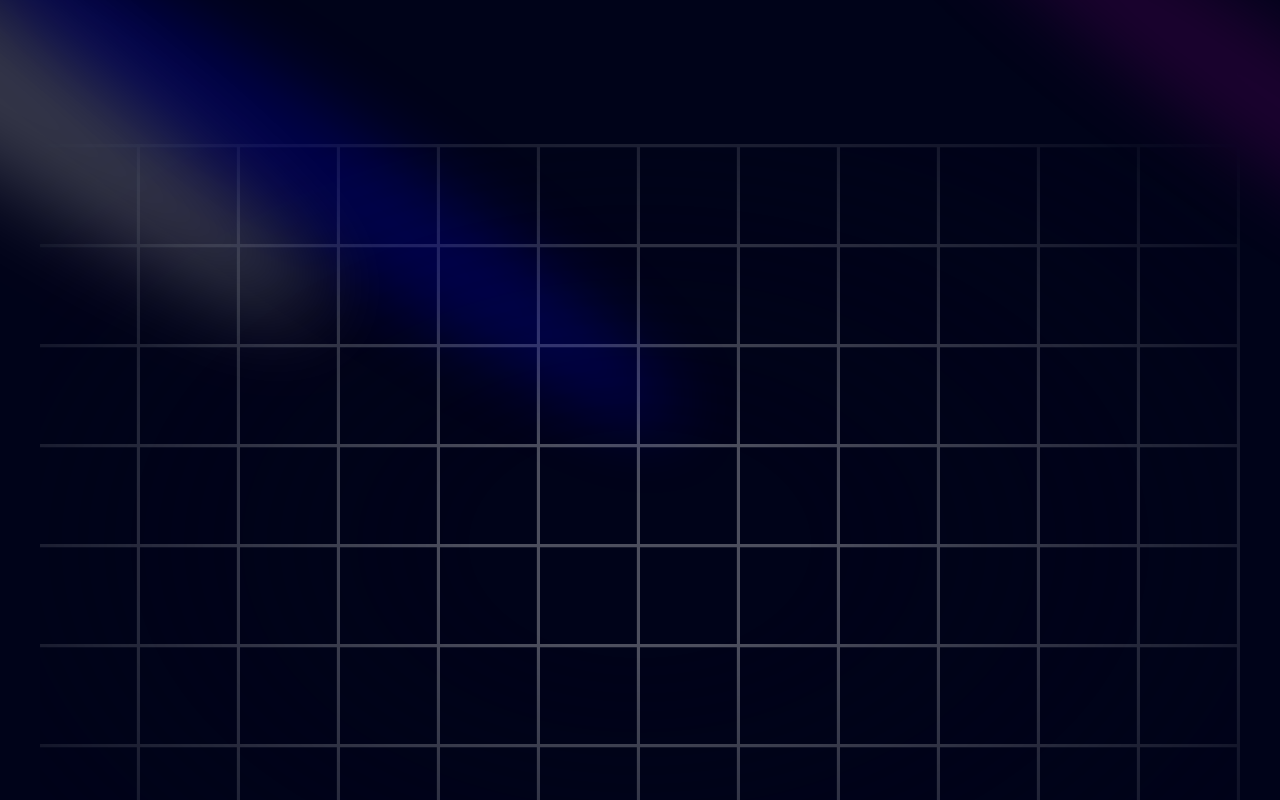
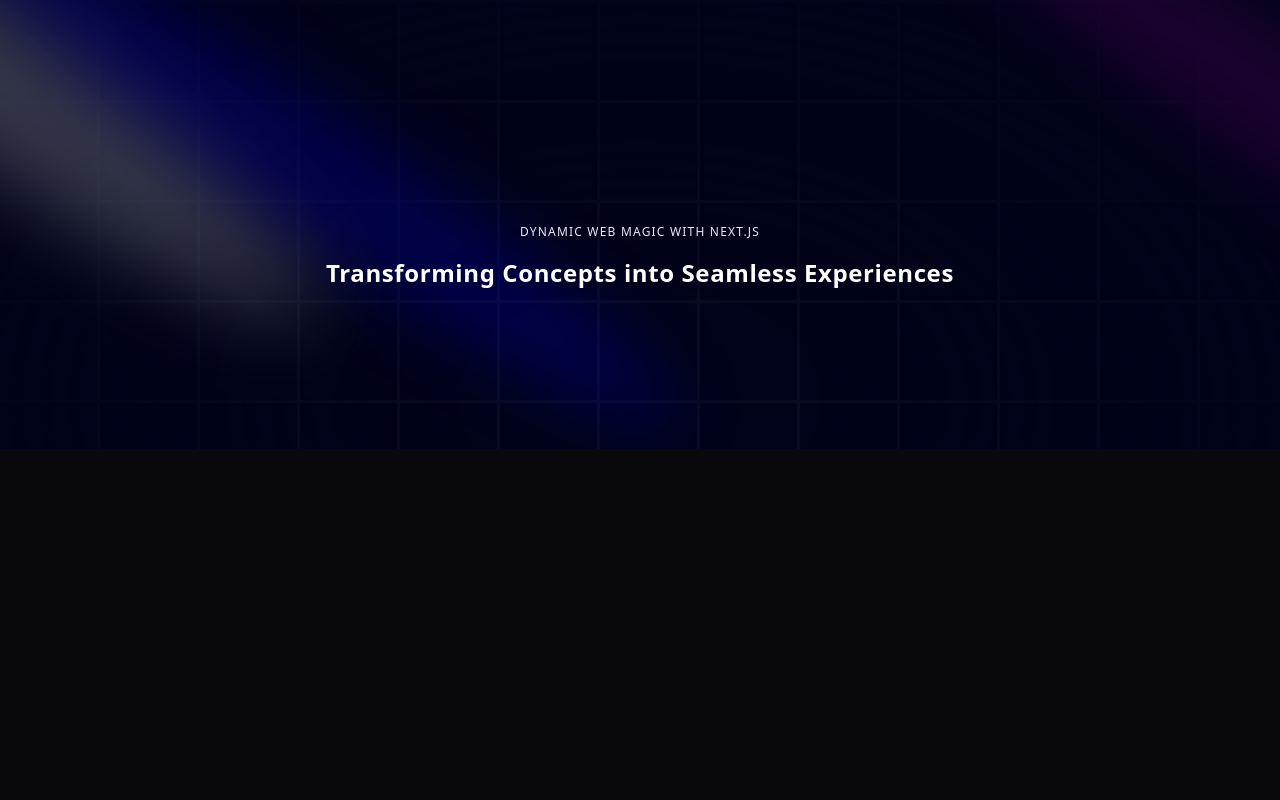
Before and after one commit to mileswildmore18/Portfolio-update, a Next.js app: page / in a window 1280 px wide. Shown: the top 800 px of the page. Built offline with nearby package versions, Linux system fonts and the light colour scheme.

Commit message:
Added the Text Generate effect to animate the words to appear when user loads up the website along with stylizing the grid to make it professional an lining it up on top of the webpage portfolio.

```diff
--- a/app/layout.tsx
+++ b/app/layout.tsx
@@ -12,7 +12,7 @@ const geistMono = Geist_Mono({
   variable: "--font-geist-mono",
   subsets: ["latin"],
 });
-
+// Add the title of the website and description
 export const metadata: Metadata = {
   title: "Miles' Portfolio",
   description: "Modern and Updated Portfolio",
@@ -28,6 +28,7 @@ export default function RootLayout({
       <body
         className={`${geistSans.variable} ${geistMono.variable} antialiased`}
       >
+        {/* Provide the grid in dark mode */}
         <ThemeProvider
           attribute="class"
           defaultTheme="dark"
--- a/components/Hero.tsx
+++ b/components/Hero.tsx
@@ -1,4 +1,5 @@
 import { Spotlight } from "./ui/Spotlight";
+import { TextGenerateEffect } from "./ui/TextGenerateEffect";
 
 const Hero = () => {
   return (
@@ -16,11 +17,27 @@ const Hero = () => {
         <Spotlight className="top-28 left-80 h-[80vh] w-[50vw]" fill="blue" />
       </div>
 
-      {/* Use the UI grid */}
-      <div className="h-screen w-full dark:bg-black-100 bg-white  dark:bg-grid-white/[0.3] bg-grid-black/[0.2] relative flex items-center justify-center">
+      {/* Use the UI grid and make the text of h2 appear in the grid and the grid on top of the page */}
+      <div className="h-screen w-full dark:bg-black-100 bg-white  dark:bg-grid-white/[0.03] bg-grid-black/[0.2] flex items-center justify-center absolute top-0 left-0">
         {/* Radial gradient for the container to give a faded look */}
         <div className="absolute pointer-events-none inset-0 flex items-center justify-center dark:bg-black-100 bg-white [mask-image:radial-gradient(ellipse_at_center,transparent_20%,black)]" />
+      </div>
+      <div className="flex justify-center relative my-20 z-10">
+        {/* Provide information with responsiveness on different size devices*/}
+        <div className="max-w-[89vw] md:max-w-2xl lg:max-w-[60vw] flex flex-col items-center justify-center">
+            <h2 className="uppercase tracking-widest text-xs text-center text-blue-100 max-w-80">
+                Dynamic Web Magic with Next.js
+            </h2>
+            {/* Add the Text Generate effect animation */}
+            <TextGenerateEffect
+            // Make the text generator responsive on different size screens and devices
+            className="text-center text-[40px] md:text-5xl lg:text-6xl"
+            // Add words to appear in the animation
+            words="Transforming Concepts into Seamless Experiences"
+            />
 
+
+        </div>
       </div>
     </div>
   );
--- /dev/null
+++ b/components/ui/TextGenerateEffect.tsx
@@ -0,0 +1,63 @@
+// Add the Text Generate effect animation from Aceternity UI website
+"use client";
+import { useEffect } from "react";
+import { motion, stagger, useAnimate } from "framer-motion";
+import { cn } from "@/lib/utils";
+
+export const TextGenerateEffect = ({
+  words,
+  className,
+  filter = true,
+  duration = 0.5,
+}: {
+  words: string;
+  className?: string;
+  filter?: boolean;
+  duration?: number;
+}) => {
+  const [scope, animate] = useAnimate();
+  let wordsArray = words.split(" ");
+  useEffect(() => {
+    animate(
+      "span",
+      {
+        opacity: 1,
+        filter: filter ? "blur(0px)" : "none",
+      },
+      {
+        duration: duration ? duration : 1,
+        delay: stagger(0.2),
+      }
+    );
+  }, [scope.current]);
+
+  const renderWords = () => {
+    return (
+      <motion.div ref={scope}>
+        {wordsArray.map((word, idx) => {
+          return (
+            <motion.span
+              key={word + idx}
+              className="dark:text-white text-black opacity-0"
+              style={{
+                filter: filter ? "blur(10px)" : "none",
+              }}
+            >
+              {word}{" "}
+            </motion.span>
+          );
+        })}
+      </motion.div>
+    );
+  };
+
+  return (
+    <div className={cn("font-bold", className)}>
+      <div className="mt-4">
+        <div className=" dark:text-white text-black text-2xl leading-snug tracking-wide">
+          {renderWords()}
+        </div>
+      </div>
+    </div>
+  );
+};
```
